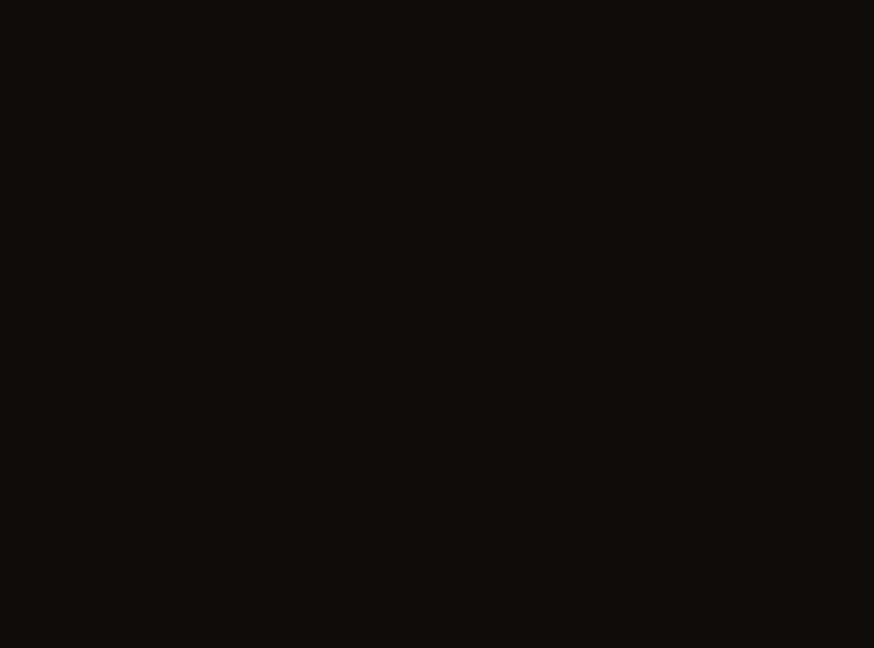
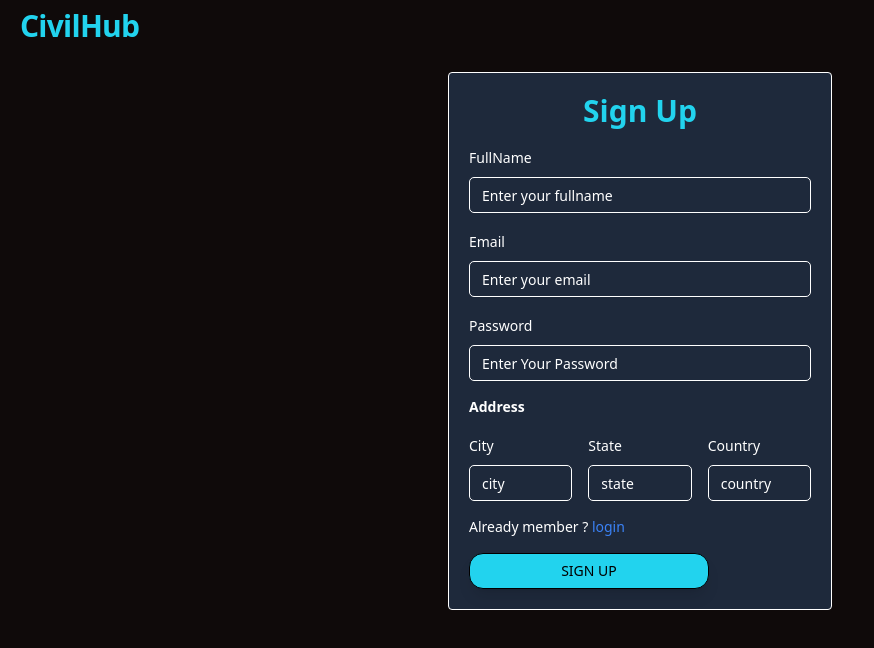
Before and after one commit to ganeshPund7787/civil-Hub-frontend, a React (Vite) app: page /sign-up in a window 1280 px wide. Before the commit this address had no page. Shown: the top 648 px of the page, without its empty margins (0-874 px from the left). Built offline with nearby package versions, Linux system fonts and the light colour scheme.

Commit message:
complite sign-up functionality

```diff
--- a/src/App.tsx
+++ b/src/App.tsx
@@ -1,16 +1,18 @@
 import React from "react";
 import "./global.css";
 
-import { BrowserRouter, Route, Routes } from "react-router-dom";
+import { BrowserRouter, Navigate, Route, Routes } from "react-router-dom";
 
-// import Navbar from "./components/Navbar";
+import SignUp from "./pages/SignUp";
 import SignIn from "./pages/SignIn";
 
 const App: React.FC = () => {
   return (
     <BrowserRouter>
       <Routes>
-        <Route path="/" element={<SignIn />} />
+        <Route path="/sign-in" element={<SignIn />} />
+        <Route path="/sign-up" element={<SignUp />} />
+        <Route path="*" element={<Navigate to={"/"} />} />
       </Routes>
     </BrowserRouter>
   );
--- a/src/pages/SignIn.tsx
+++ b/src/pages/SignIn.tsx
@@ -1,5 +1,9 @@
+"use client";
+
 import { Button } from "@/components/ui/button";
+import { z } from "zod";
 import {
+  Form,
   FormControl,
   FormDescription,
   FormField,
@@ -8,62 +12,87 @@ import {
   FormMessage,
 } from "@/components/ui/form";
 import { Input } from "@/components/ui/input";
-import { FormProvider, useForm } from "react-hook-form";
+import { useForm } from "react-hook-form";
+import { zodResolver } from "@hookform/resolvers/zod";
 import { Link } from "react-router-dom";
 
+const formSchema = z.object({
+  email: z.string().trim().min(5, "required"),
+  password: z.string().trim().min(3, "required"),
+});
+
+export type UserFormData = z.infer<typeof formSchema>;
+
 const SignIn = () => {
-  const form = useForm();
+  const form = useForm<z.infer<typeof formSchema>>({
+    resolver: zodResolver(formSchema),
+    defaultValues: {
+      email: "",
+      password: "",
+    },
+  });
+
+  const onSubmit = (values: z.infer<typeof formSchema>) => {
+    console.log(values);
+  };
+
   return (
-    <FormProvider {...form}>
+    <Form {...form}>
+      <form onSubmit={form.handleSubmit(onSubmit)} className="">
         <h1 className="text-2xl px-5 tracking-tight text-cyan-400 font-semibold py-2">
           CivilHub
         </h1>
-      <div className="flex h-[90vh] w-[96vw] items-center justify-center">
-        <form className="space-y-5 rounded-lg border p-5">
+        <div className="md:flex mx-5 md:mx-0  mt-16 items-center justify-center">
+          <div className="space-y-6 border bg-slate-800 rounded border-slate-500 p-8 md:w-96">
             <div>
-            <h2 className="text-2xl text-center font-semibold">
-              Log in to Civilhub
+              <h2 className="text-3xl font-semibold text-center">
+                {" "}
+                login in to civilHub{" "}
               </h2>
             </div>
+
             <FormField
               name="email"
-            render={({}) => (
+              render={({ field }) => (
                 <FormItem>
-                <FormLabel>Email</FormLabel>
+                  <FormLabel>Email </FormLabel>
+                  <FormMessage className="text-red-600" />
                   <FormControl>
-                  <Input className="bg-black w-80" />
+                    <Input className="rounded-[5px]" autoFocus {...field} />
                   </FormControl>
                 </FormItem>
               )}
             />
             <FormField
-            name="name"
-            render={({}) => (
+              name="password"
+              render={({ field }) => (
                 <FormItem>
-                <FormLabel>Password</FormLabel>
+                  <FormLabel>Password </FormLabel>
+                  <FormMessage className="text-red-600" />
                   <FormControl>
-                  <Input className="bg-black" />
+                    <Input className="rounded-[5px]" autoFocus {...field} />
                   </FormControl>
-                <FormMessage />
                 </FormItem>
               )}
             />
-          <FormDescription>
-            Want to join?
-            <Link to={"/sign-up"} className="text-blue-400 text-xs">
+
+            <FormDescription className="text-sm">
+              Looking to join us?
+              <Link to={"/sign-up"} className="text-blue-500">
                 {" "}
-              Create your account
+                Register now!
               </Link>
             </FormDescription>
             <Button
               type="submit"
-            className="bg-cyan-400 text-black hover:text-white w-full  rounded-[1em] border"
+              className="bg-cyan-400 mt-7 shadow-lg hover:text-white text-black w-full md:w-60 rounded-[1em] border"
             >
-            Sign In
+              SIGN UP
             </Button>
+          </div>
+        </div>
       </form>
-      </div>
-    </FormProvider>
+    </Form>
   );
 };
 
--- a/src/pages/SignUp.tsx
+++ b/src/pages/SignUp.tsx
@@ -1,4 +1,9 @@
+"use client";
+
+import { Button } from "@/components/ui/button";
+import { z } from "zod";
 import {
+  Form,
   FormControl,
   FormDescription,
   FormField,
@@ -7,83 +12,177 @@ import {
   FormMessage,
 } from "@/components/ui/form";
 import { Input } from "@/components/ui/input";
-import { FormProvider, useForm } from "react-hook-form";
+import { useForm } from "react-hook-form";
+import { zodResolver } from "@hookform/resolvers/zod";
+import { Link } from "react-router-dom";
+
+const formSchema = z.object({
+  fullName: z.string().trim().min(5, "required"),
+  email: z.string().trim().min(5, "required"),
+  password: z.string().trim().min(3, "required"),
+  city: z.string().trim().min(1, "required"),
+  state: z.string().trim().min(1, "required"),
+  country: z.string().trim().min(1, "required"),
+});
+
+export type UserFormData = z.infer<typeof formSchema>;
 
 const SignUp = () => {
-  const form = useForm();
+  const form = useForm<z.infer<typeof formSchema>>({
+    resolver: zodResolver(formSchema),
+    defaultValues: {
+      fullName: "",
+      email: "",
+      password: "",
+      city: "",
+      state: "",
+      country: "",
+    },
+  });
+
+  const onSubmit = (values: z.infer<typeof formSchema>) => {
+    console.log(values);
+  };
+
   return (
-    <FormProvider {...form}>
-      <form className="space-y-4  rounded-lg md:p-10">
+    <Form {...form}>
+      <form onSubmit={form.handleSubmit(onSubmit)} className="">
+        <h1 className="text-3xl px-5 tracking-tight text-cyan-400 font-semibold py-2">
+          CivilHub
+        </h1>
+        <div className="md:flex mx-2 md:mx-0 mt-8 flex-none py-5 md:mt-0 items-center justify-center">
+          <div className="space-y-4 md:w-96 border p-5 md:mx-10 rounded bg-slate-800">
             <div>
-          <h2 className="text-2xl font-bold">afdsf </h2>
-          <FormDescription>
-            View and change your profile information here
-          </FormDescription>
+              <h2 className="text-3xl font-semibold text-center text-cyan-400">
+                {" "}
+                Sign Up{" "}
+              </h2>
             </div>
             <FormField
-          name="email"
-          render={({}) => (
+              name="fullName"
+              render={({ field }) => (
                 <FormItem>
-              <FormLabel>Email</FormLabel>
+                  <FormLabel>FullName </FormLabel>
+                  <FormMessage className="text-red-600" />
                   <FormControl>
-                <Input className="bg-white" />
+                    <Input
+                      placeholder="Enter your fullname"
+                      className="rounded-[5px]"
+                      autoFocus
+                      {...field}
+                    />
                   </FormControl>
                 </FormItem>
               )}
             />
             <FormField
-          name="name"
-          render={({}) => (
+              name="email"
+              render={({ field }) => (
                 <FormItem>
-              <FormLabel>Name</FormLabel>
+                  <FormLabel>Email </FormLabel>
+                  <FormMessage className="text-red-600" />
                   <FormControl>
-                <Input className="bg-white" />
+                    <Input
+                      placeholder="Enter your email"
+                      className="rounded-[5px]"
+                      autoFocus
+                      {...field}
+                    />
                   </FormControl>
-              <FormMessage />
+                </FormItem>
+              )}
+            />
+            <FormField
+              name="password"
+              render={({ field }) => (
+                <FormItem>
+                  <FormLabel>Password </FormLabel>
+                  <FormMessage className="text-red-600" />
+                  <FormControl>
+                    <Input
+                      placeholder="Enter Your Password"
+                      className="rounded-[5px]"
+                      autoFocus
+                      {...field}
+                    />
+                  </FormControl>
                 </FormItem>
               )}
             />
 
+            <FormDescription className="text-sm font-semibold">
+              Address
+            </FormDescription>
             <div className="flex flex-col md:flex-row gap-4">
               <FormField
-            name="addressLine1"
-            render={({}) => (
+                name="city"
+                render={({ field }) => (
                   <FormItem className="flex-1">
-                <FormLabel>Address Line 1</FormLabel>
+                    <FormLabel>City</FormLabel>
                     <FormControl>
-                  <Input className="bg-white" />
+                      <Input
+                        placeholder="city"
+                        className="rounded-[5px]"
+                        autoFocus
+                        {...field}
+                      />
                     </FormControl>
-                <FormMessage />
+                    <FormMessage className="text-red-600" />
                   </FormItem>
                 )}
               />
               <FormField
-            name="city"
-            render={({}) => (
+                name="state"
+                render={({ field }) => (
                   <FormItem className="flex-1">
-                <FormLabel>City</FormLabel>
+                    <FormLabel>State</FormLabel>
                     <FormControl>
-                  <Input className="bg-white" />
+                      <Input
+                        placeholder="state"
+                        className="rounded-[5px]"
+                        autoFocus
+                        {...field}
+                      />
                     </FormControl>
-                <FormMessage />
+                    <FormMessage className="text-red-600" />
                   </FormItem>
                 )}
               />
               <FormField
                 name="country"
-            render={({}) => (
+                render={({ field }) => (
                   <FormItem className="flex-1">
                     <FormLabel>Country</FormLabel>
                     <FormControl>
-                  <Input className="bg-white" />
+                      <Input
+                        placeholder="country"
+                        className="rounded-[5px]"
+                        autoFocus
+                        {...field}
+                      />
                     </FormControl>
-                <FormMessage />
+                    <FormMessage className="text-red-600" />
                   </FormItem>
                 )}
               />
             </div>
+            <FormDescription className="text-sm">
+              Already member ?
+              <Link to={"/sign-in"} className="text-blue-500">
+                {" "}
+                login
+              </Link>
+            </FormDescription>
+            <Button
+              type="submit"
+              className="bg-cyan-400 mt-7 shadow-lg hover:text-white text-black w-full md:w-60 rounded-[1em] border"
+            >
+              SIGN UP
+            </Button>
+          </div>
+        </div>
       </form>
-    </FormProvider>
+    </Form>
   );
 };
 
```
Lines whose indentation alone changed are shown as unchanged.
